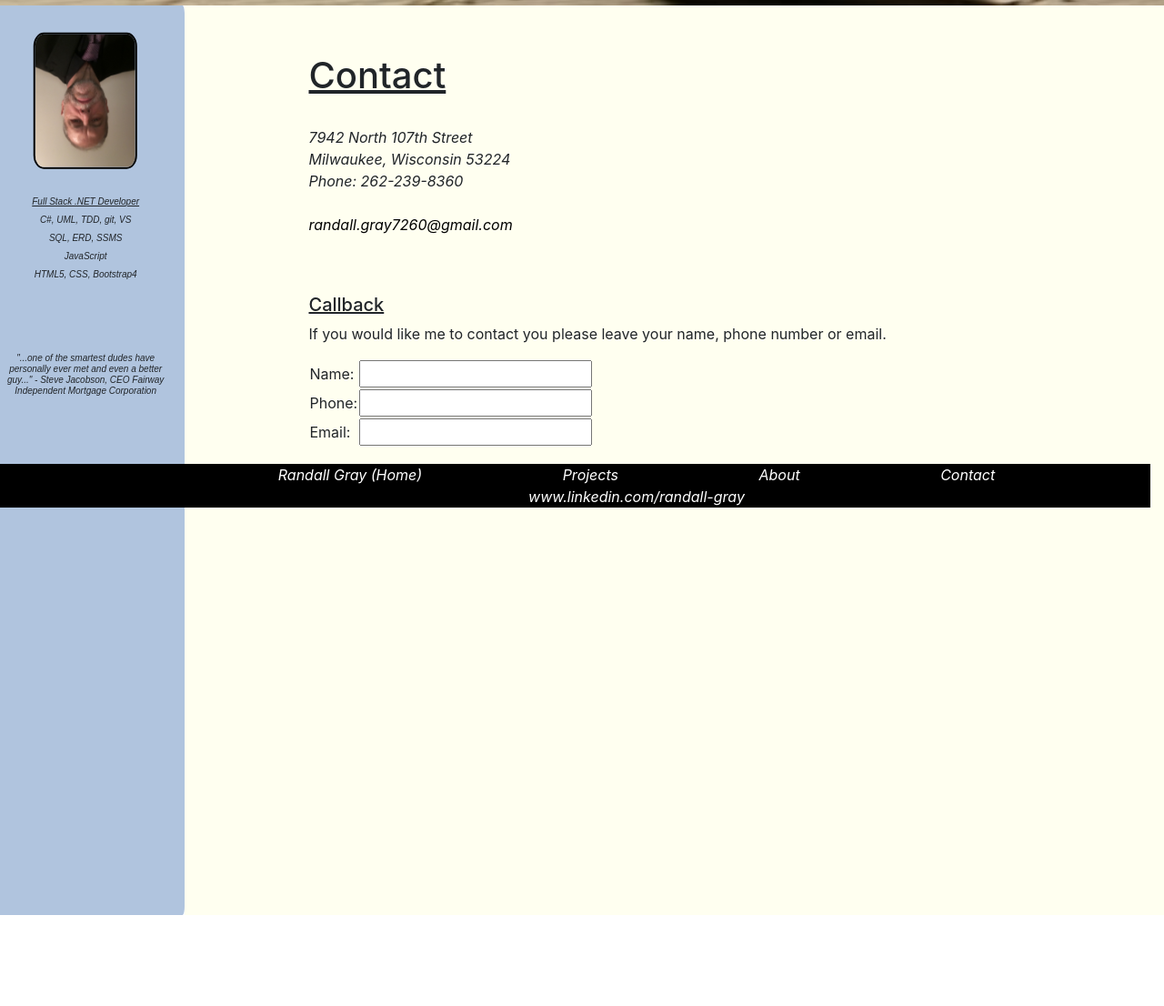
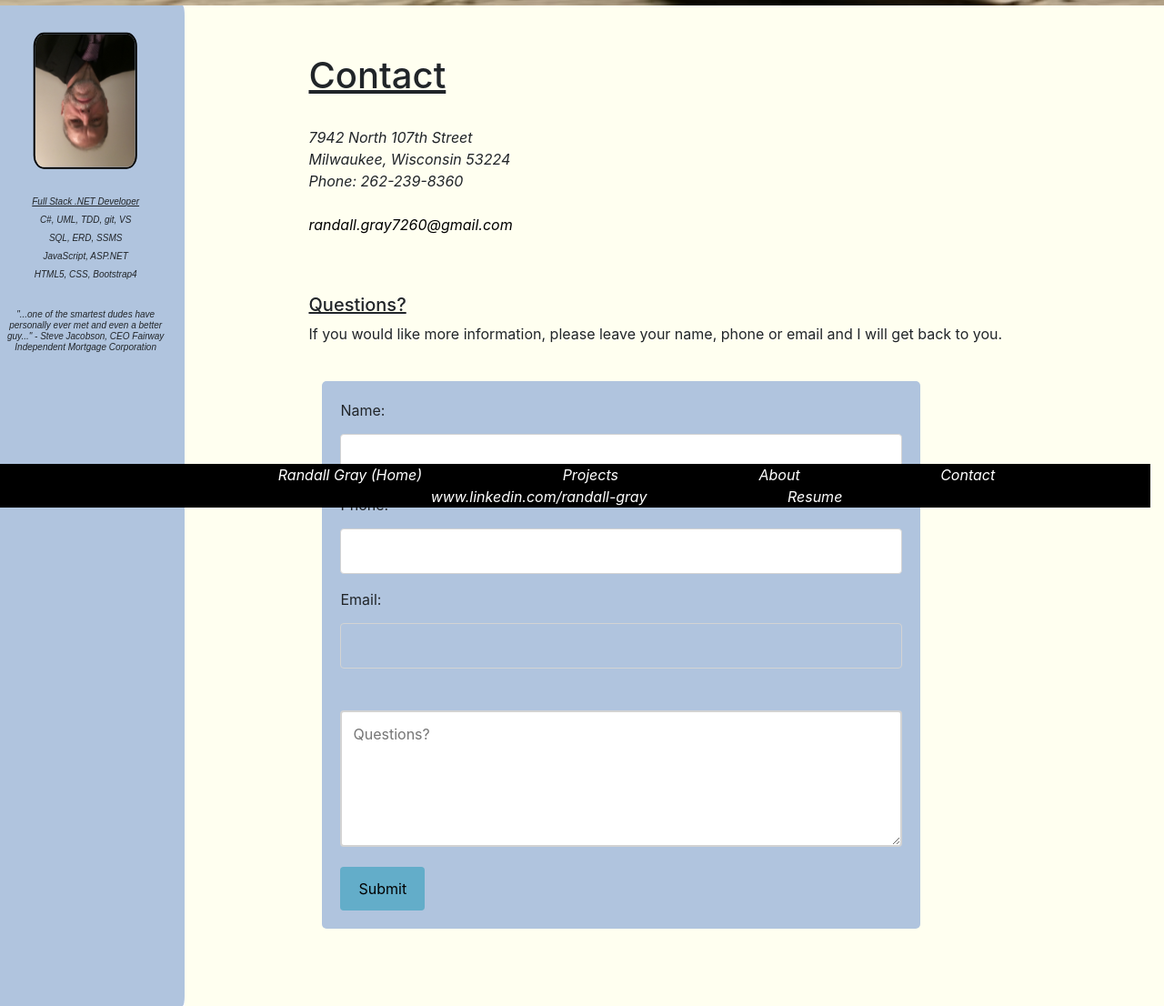
Before and after one commit to Randall-Gray/Randall-Gray.github.io, a plain HTML site: page contact.html in a window 1280 px wide. Shown: the part 242-1348 px from the top of the page at 91% size. Before the commit the page ends 1248 px from the top, so only its background shows below. Drawn offline with nearby package versions, Linux system fonts and the light colour scheme.

Commit message:
Final. Added form to contact me page.

```diff
--- a/contact.html
+++ b/contact.html
@@ -19,6 +19,7 @@
                     <a title="About Me Page" target="_self" href="aboutme.html">About</a>
                     <a title="Contact Page" target="_self" href="contact.html">Contact</a>
                     <a title="LinkedIn" target="_blank" href="https://www.linkedin.com/in/randall-gray7260//">www.linkedin.com/randall-gray</a>
+                    <a title="Resume" target="_blank" href="resume.docx">Resume</a>
                 </spam>
             </center>
         </div>
@@ -34,9 +35,9 @@
                     <h6> <u>Full Stack .NET Developer</u></h6>
                     <h6> C#, UML, TDD, git, VS</h6>
                     <h6> SQL, ERD, SSMS</h6>
-                    <h6> JavaScript</h6>
+                    <h6> JavaScript, ASP.NET</h6>
                     <h6> HTML5, CSS, Bootstrap4</h6>
-                    <br/><br/><br/>
+                    <br/>
                     <h6>"...one of the smartest dudes have personally ever met and even a better guy..."
                           - Steve Jacobson, CEO Fairway Independent Mortgage Corporation</h6>
                 </center>
@@ -50,16 +51,26 @@
                         Phone: 262-239-8360<br/><br/>
                         <a id="email" title="Email" href="mailto:randall.gray7260@gmail.com">randall.gray7260@gmail.com</a>
                     </p><br/><br/>
-                    <h5><u>Callback</u></h5>
+
+                    <h5><u>Questions?</u></h5>
                     <p>
-                        If you would like me to contact you please leave your name, phone number or email.
-                    </p>
-                    <table>
-                        <tr> <td>Name:</td> <td><input></td></tr>
-                        <tr> <td>Phone:</td> <td><input></td></tr>
-                        <tr> <td>Email:</td> <td><input></td></tr>
-                    </table><br/>
-                    <button>Submit</button>
+                        If you would like more information, please leave your name, phone or email and I will get back to you.
+                    </p><br/>
+
+                    <div class="col-sm-8">
+                        <div class="container" Id="contactform">
+                            <form action="mailto:randall.gray7260@gmail.com" target="_blank">
+                                <label for="name">Name:</label>
+                                <input type="text" id="name" name="name"><br>
+                                <label for="phone">Phone:</label>
+                                <input type="text" id="phone" name="phone"><br>
+                                <label for="email">Email:</label>
+                                <input type="text" id="email" name="email"><br><br>
+                                <textarea id="subject" name="subject" placeholder="Questions?"></textarea><br/>
+                                <input type="submit" value="Submit">
+                            </form>
+                        </div>
+                    </div>
                 </div>
             </div>
         </div>
@@ -71,6 +82,7 @@
                     <a title="About Me Page" target="_self" href="aboutme.html">About</a>
                     <a title="Contact Page" target="_self" href="contact.html">Contact</a>
                     <a title="LinkedIn" target="_blank" href="https://www.linkedin.com/in/randall-gray7260//">www.linkedin.com/randall-gray</a>
+                    <a title="Resume" target="_blank" href="resume.docx">Resume</a>
                 </spam>
             </center>
         </div>
--- a/portfolio.css
+++ b/portfolio.css
@@ -33,7 +33,7 @@
     height:200px;
 }
 #bodyrow{
-    height: 1000px;
+    height: 1100px;
 }
 #footer{
     background-color:black;
@@ -41,13 +41,23 @@
     position: fixed;
     width: 100%;
 }
+.responsive{
+    max-width: 100%;
+    height: auto;
+}
 .col-sm-2{
     border: 2px transparent;
     border-radius: 1%;
     background-color: lightsteelblue;
     bottom: 0;
 }
+.col-sm-3{
+    background-color: ivory;
+}
 .col-sm-5{
+    background-color: ivory;
+}
+.col-sm-7{
     background-color: ivory;
 }
 .col-sm-10{
@@ -90,3 +100,49 @@ h6{
     margin-left: 10%;
     margin-right: 10%;
 }
+.avatar{
+    vertical-align: middle;
+    width:  20px;
+    height: 20px;
+    border-radius: 50%;
+}
+input[type=text]{
+    width: 100%;
+    padding: 12px;
+    border: 1px solid lightgray;
+    border-radius: 4px;
+    box-sizing: border-box;
+    margin-top: 6px;
+    margin-bottom: 16px;
+    resize: vertical;
+}
+input[type=submit]{
+    background-color:rgb(99, 173, 201);
+    color: black;
+    padding: 12px 20px;
+    border: none;
+    border-radius: 4px;
+    cursor: pointer;
+}
+input[type=submit]:hover{
+    border: 1px solid grey;
+    background-color: lightskyblue;
+}
+textarea{
+    width: 100%;
+    height: 150px;
+    padding: 12px;
+    border: 2px solid lightgray;
+    border-radius: 4px;
+    box-sizing: border-box;
+    margin-top: 6px;
+    margin-bottom: 16px;
+    resize: vertical;
+}
+#contactform{
+    margin-top: 0;
+    margin-left: 0;
+    border-radius: 5px;
+    background-color: lightsteelblue;
+    padding: 20px;
+}
```
Also changed, not shown: aboutme.html (+40 -18 lines), index.html (+4 -3 lines), projects.html (+5 -3 lines), MyLastSoda.jpg (deleted), rodin.gif (deleted).
